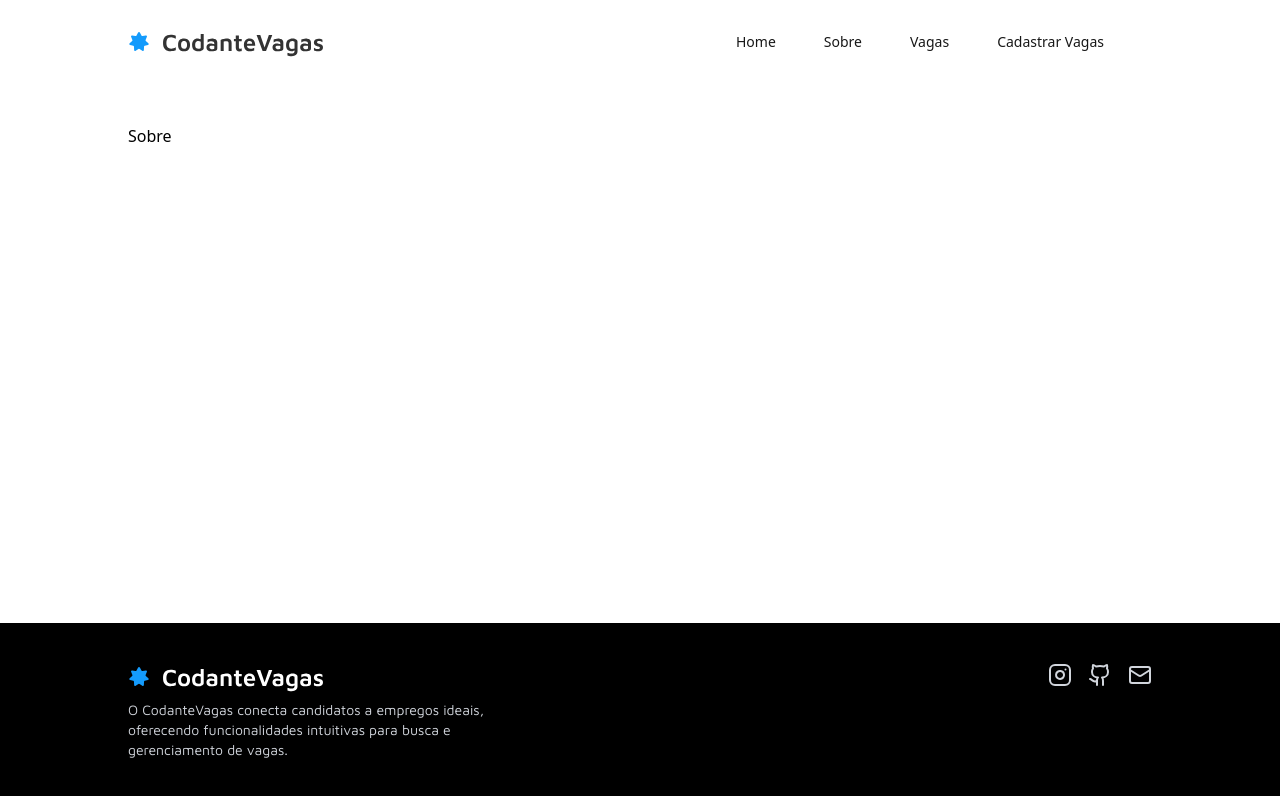
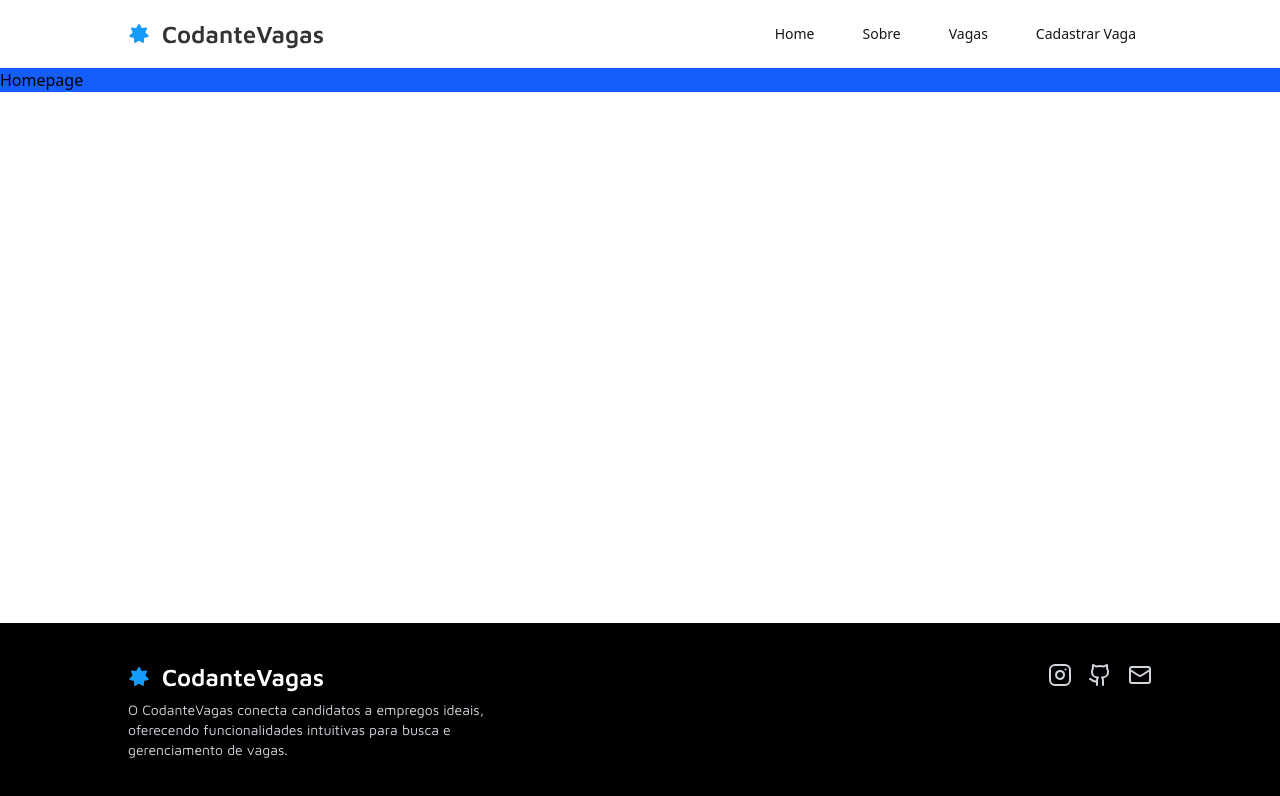
Before and after one commit to thelittlebirdbtc/code, a Next.js app in the folder vagas/: page / in a window 1280 px wide. Shown: the top 796 px of the page. Built offline with nearby package versions, Linux system fonts and the light colour scheme; a web font is replaced by a local one.

Commit message:
Refactor Navbar component for improved structure and accessibility; add new Sobre page and Vagas layout component

```diff
--- /dev/null
+++ b/vagas/app/vagas/layout.tsx
@@ -0,0 +1,9 @@
+export default function VagasLayout({
+    children,
+  }: Readonly<{ children: React.ReactNode }>) {
+    return (
+      <div className="w-full border-t bg-gray-50">
+        <div className="mx-auto max-w-5xl py-10">{children}</div>
+      </div>
+    );
+  }
--- a/vagas/components/layout/navbar.tsx
+++ b/vagas/components/layout/navbar.tsx
@@ -1,17 +1,38 @@
-import { buttonVariants } from "../ui/button";
-import { cn } from "../../lib/utils";
-import Logo from "./logo";
+import { cn } from '@/lib/utils';
+import { buttonVariants } from '../ui/button';
+import Logo from './logo';
 
 export default function Navbar() {
-    return (
-        <nav className="w-full mx-auto max-w-5xl flex items-center justify-between py-6">
-            <Logo />
-            <main className="flex items-center space-x-4 px-8">
-                <a className={cn(buttonVariants({variant:"link"}))} href="/Home">Home</a>
-                <a className={cn(buttonVariants({variant:"link"}))} href="/Sobre">Sobre</a>
-                <a className={cn(buttonVariants({variant:"link"}))} href="/Vagas">Vagas</a>
-                <a className={cn(buttonVariants({variant:"link"}))} href="/Vagas/Cadastro">Cadastrar Vagas</a>
-            </main>
-        </nav>
-    )
+  return (
+    <nav className="max-w-5xl w-full flex justify-between py-4 mx-auto">
+      <div className="flex items-center">
+        <Logo />
+      </div>
+      <ul className="flex items-center gap-4">
+        <li>
+          <a className={cn(buttonVariants({ variant: 'link' }))} href="/home">
+            Home
+          </a>
+        </li>
+        <li>
+          <a className={cn(buttonVariants({ variant: 'link' }))} href="/sobre">
+            Sobre
+          </a>
+        </li>
+        <li>
+          <a className={cn(buttonVariants({ variant: 'link' }))} href="/vagas">
+            Vagas
+          </a>
+        </li>
+        <li>
+          <a
+            className={cn(buttonVariants({ variant: 'link' }))}
+            href="/vagas/cadastro"
+          >
+            Cadastrar Vaga
+          </a>
+        </li>
+      </ul>
+    </nav>
+  );
 }
```
Also changed, not shown: vagas/app/(marketing)/sobre/page.tsx (renamed from vagas/app/(marketing)/page.tsx).
